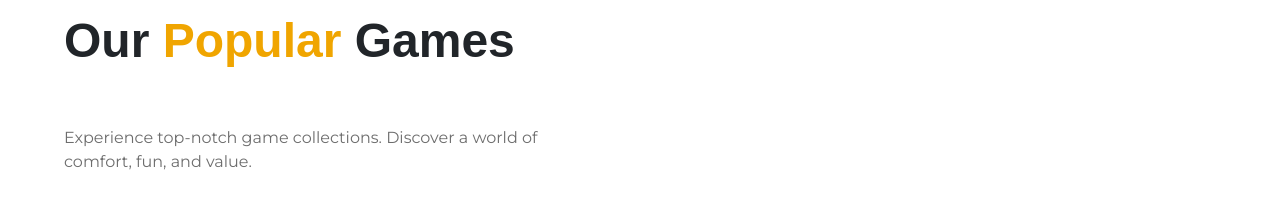
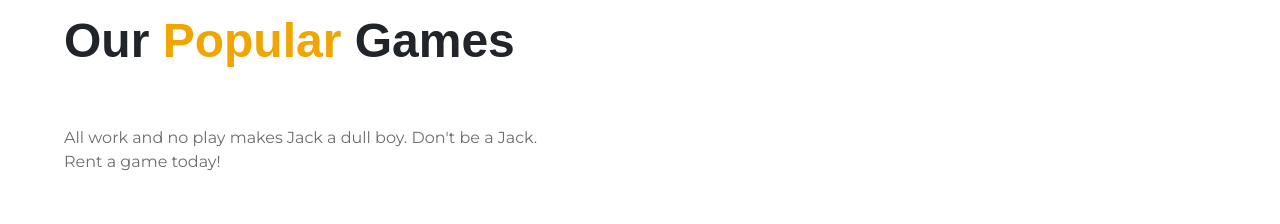
Before and after one commit to ndutagrace25/chezagame, a React (Vite) app: page / in a window 1280 px wide. Shown: the part 980-1204 px from the top of the page. Built offline with nearby package versions, Linux system fonts and the light colour scheme; a web font is replaced by a local one.

Commit message:
pushing all chnages

```diff
--- a/src/sections/PopularProducts.tsx
+++ b/src/sections/PopularProducts.tsx
@@ -11,8 +11,8 @@ const PopularProducts = () => {
           Our <span className="yellow-text">Popular</span> Games
         </h2>
         <p className="lg:max-w-lg mt-2 font-montserrat text-slate-gray">
-          Experience top-notch game collections. Discover a world
-          of comfort, fun, and value.
+          All work and no play makes Jack a dull boy. Don't be a Jack. Rent a
+          game today!
         </p>
       </div>
       <TrackVisibility partialVisibility once>
```
